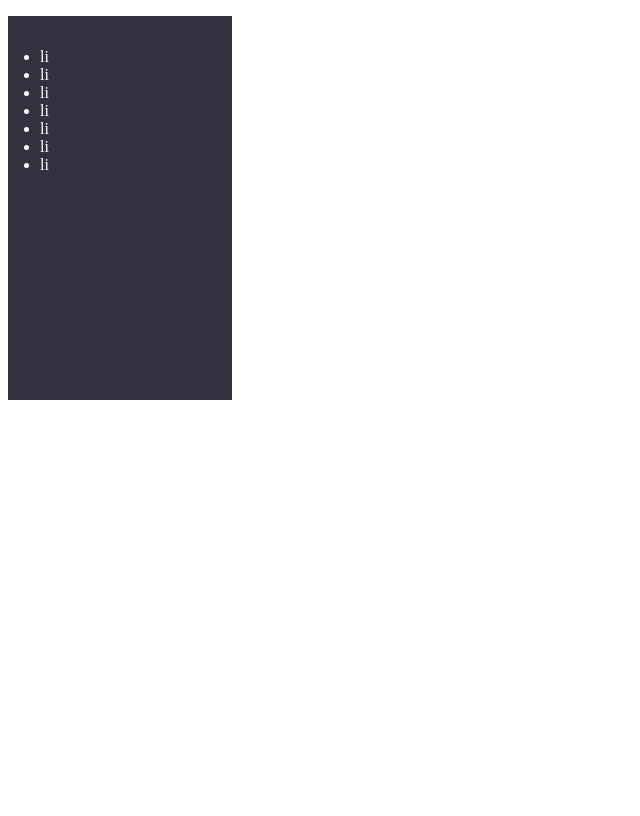
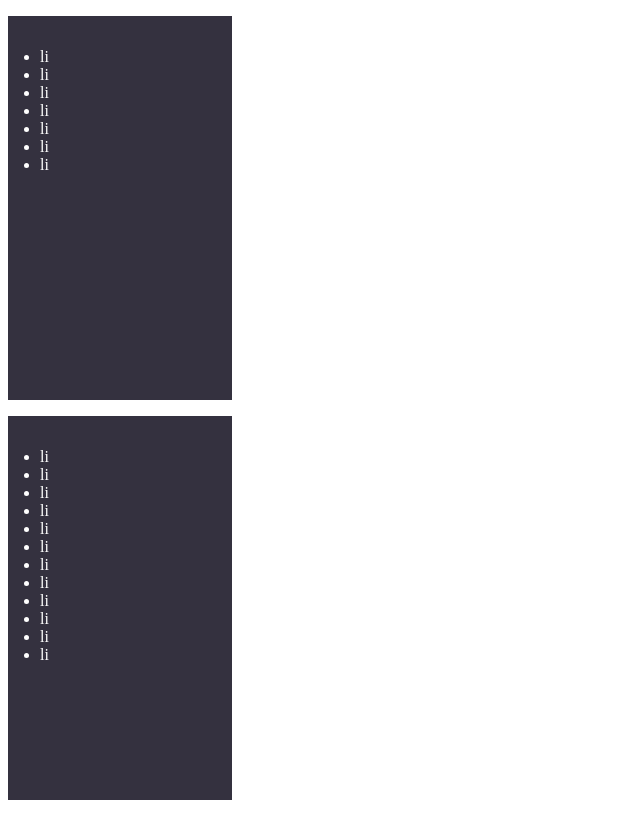
Before and after one commit to arkadiusz-wieczorek/task-f2c, a plain HTML site: page without_jquery/index.html in a window 1280 px wide. Shown: the whole page, without its empty margins (0-640 px from the left). Drawn offline with Linux system fonts and the light colour scheme.

Commit message:
Add 2 execute - animate function for test

```diff
--- a/without_jquery/index.html
+++ b/without_jquery/index.html
@@ -6,7 +6,7 @@
 		<link rel="stylesheet" href="style.css" charset="utf-8">
 	</head>
 	<body>
-		<ul>
+		<ul class="menu1">
 			<li>li</li>
 			<li>li</li>
 			<li>li</li>
@@ -15,9 +15,26 @@
 			<li>li</li>
 			<li>li</li>
 		</ul>
+		<ul class="menu2">
+			<li>li</li>
+			<li>li</li>
+			<li>li</li>
+			<li>li</li>
+			<li>li</li>
+			<li>li</li>
+			<li>li</li>
+			<li>li</li>
+			<li>li</li>
+			<li>li</li>
+			<li>li</li>
+			<li>li</li>
+		</ul>
+
 	</body>
 	<script src="test.js"></script>
 	<script type="text/javascript">
-		animate('ul', 500, 200) // root tag, delay for root tag, delay for children
+		animate('.menu1', 500, 200) // root tag, delay for root tag, delay for children
+		animate('.menu2', 500, 200) // root tag, delay for root tag, delay for children
+
 	</script>
 </html>
```
Also changed, not shown: with_jquery/index.html (+18 -2 lines).
